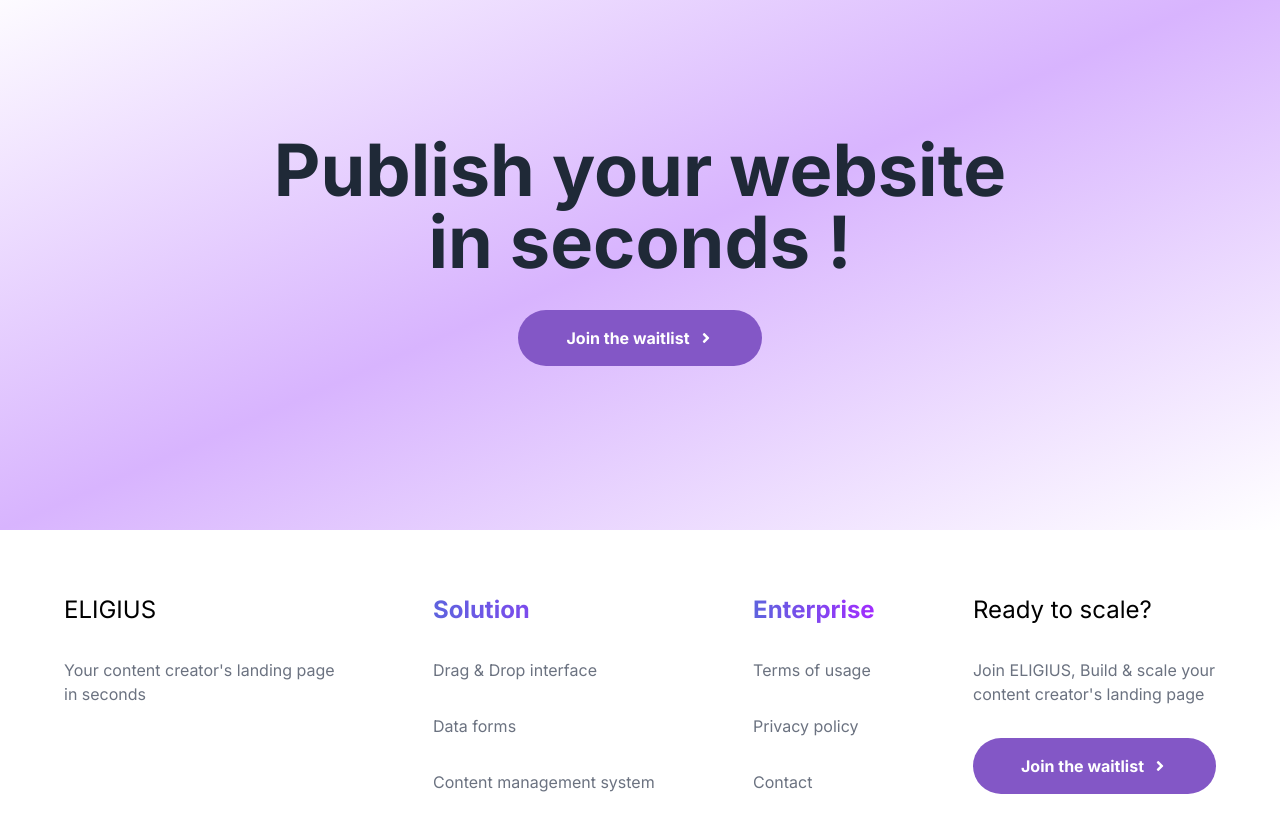
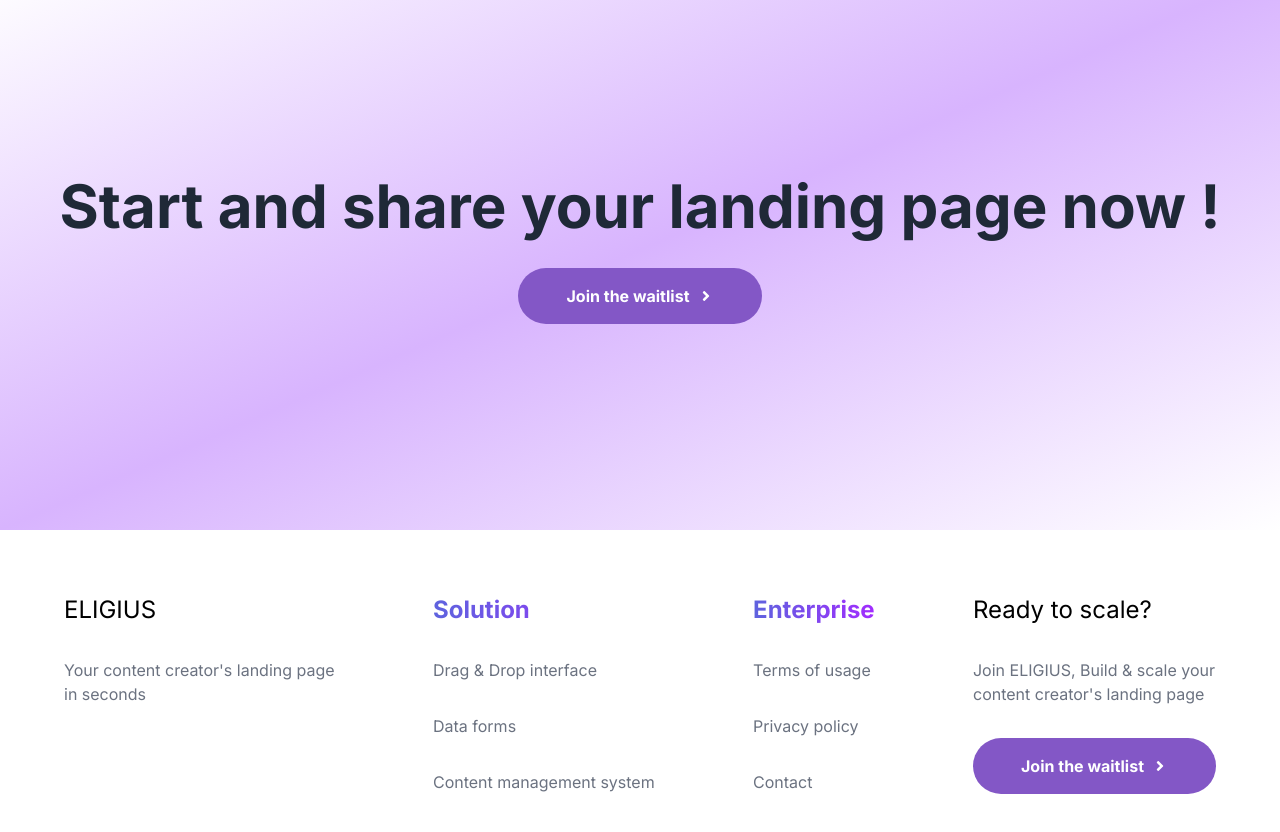
Before and after one commit to MehdiKhoudali/blog, a Next.js app in the folder eligius/: page / in a window 1280 px wide. Shown: the part 4060-4892 px from the top of the page. Built offline with nearby package versions, Linux system fonts and the light colour scheme.

Commit message:
continue

```diff
--- a/eligius/app/sections/Cta.tsx
+++ b/eligius/app/sections/Cta.tsx
@@ -3,7 +3,7 @@ import JoinWaitlist from '../components/JoinWaitlist'
 export default function Cta() {
 	return (
 		<section className="md:h-[70vh] text-center px-4 bg-gradient-to-br from-transparent via-purple-300 to-transparent py-24 flex flex-col justify-center gap-5 md:gap-8">
-            <h1 id="hero_h1" className="font-bold text-2xl text-center md:text-7xl text-gray-800">Publish your website<br />in seconds !</h1>
+            <h2 id="hero_h1" className="sm:leading-[1.5rem] text-gray-800 font-bold text-[3rem] md:text-6xl">Start and share your landing page now !</h2>
             <div className="flex flex-col gap-2 md:gap-4 md:flex-row justify-center">
                 <JoinWaitlist />
             </div>
```
